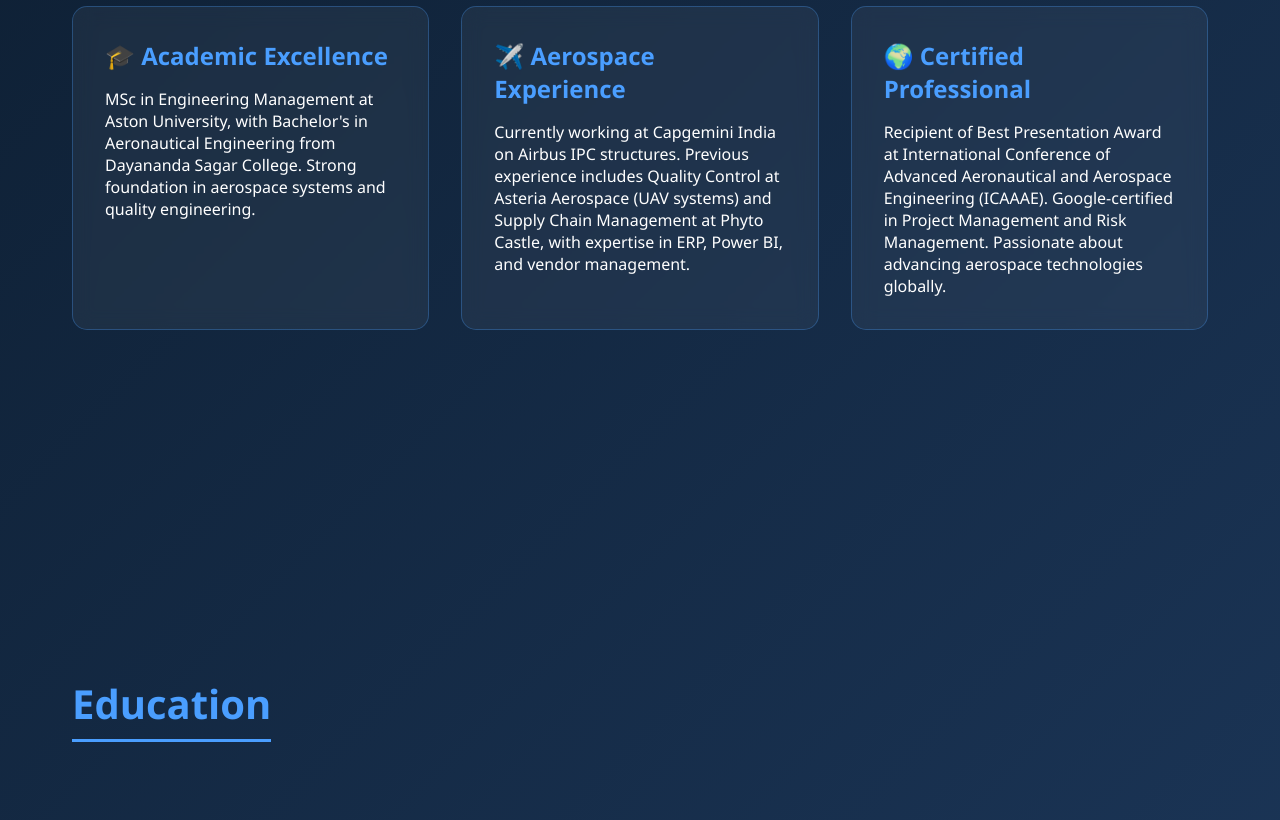
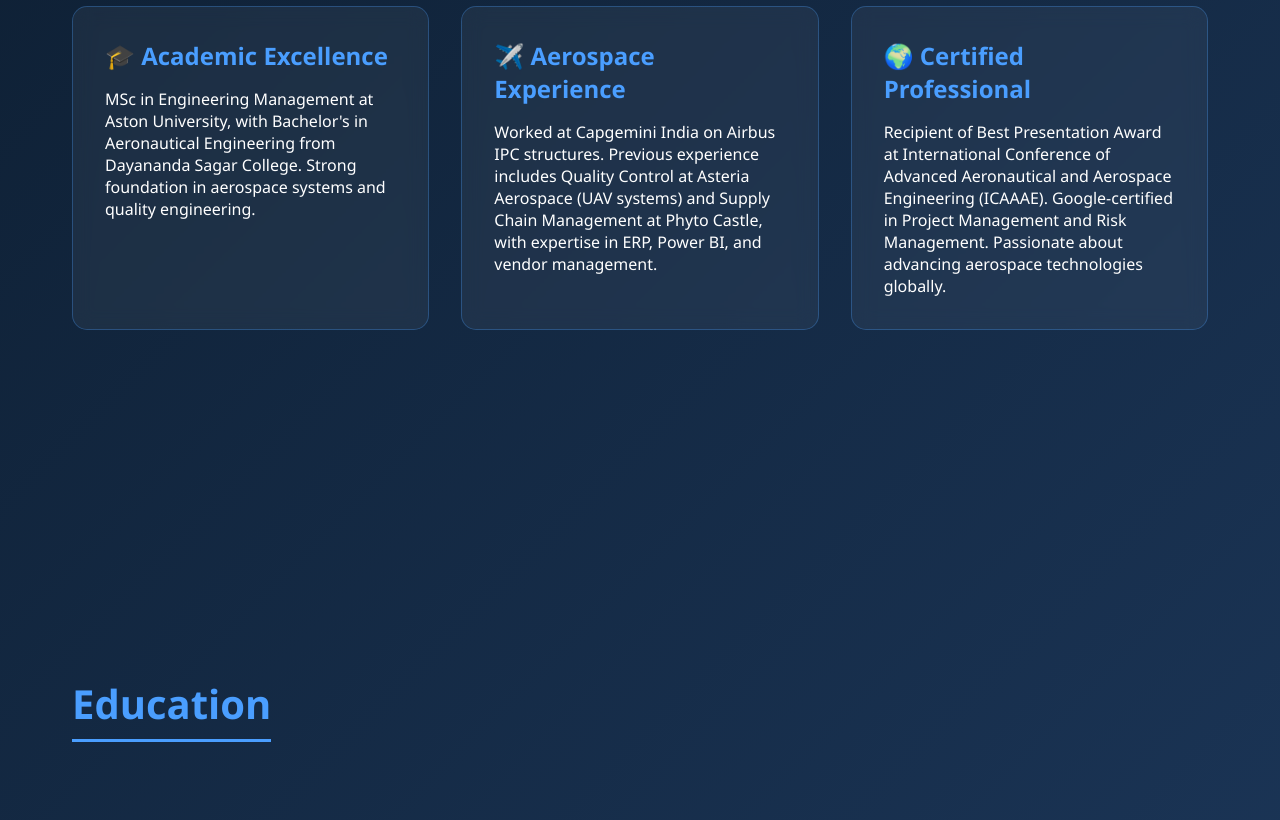
Before and after one commit to gauravmakam-creator/gauravmakam.github.io, a plain HTML site: page index.html in a window 1280 px wide. Shown: the part 960-1780 px from the top of the page. Drawn offline with Linux system fonts and the light colour scheme.

Commit message:
Update index.html

```diff
--- a/index.html
+++ b/index.html
@@ -347,7 +347,7 @@
             </div>
             <div class="card">
                 <h3>✈️ Aerospace Experience</h3>
-                <p>Currently working at Capgemini India on Airbus IPC structures. Previous experience includes Quality Control at Asteria Aerospace (UAV systems) and Supply Chain Management at Phyto Castle, with expertise in ERP, Power BI, and vendor management.</p>
+                <p>Worked at Capgemini India on Airbus IPC structures. Previous experience includes Quality Control at Asteria Aerospace (UAV systems) and Supply Chain Management at Phyto Castle, with expertise in ERP, Power BI, and vendor management.</p>
             </div>
             <div class="card">
                 <h3>🌍 Certified Professional</h3>
```
